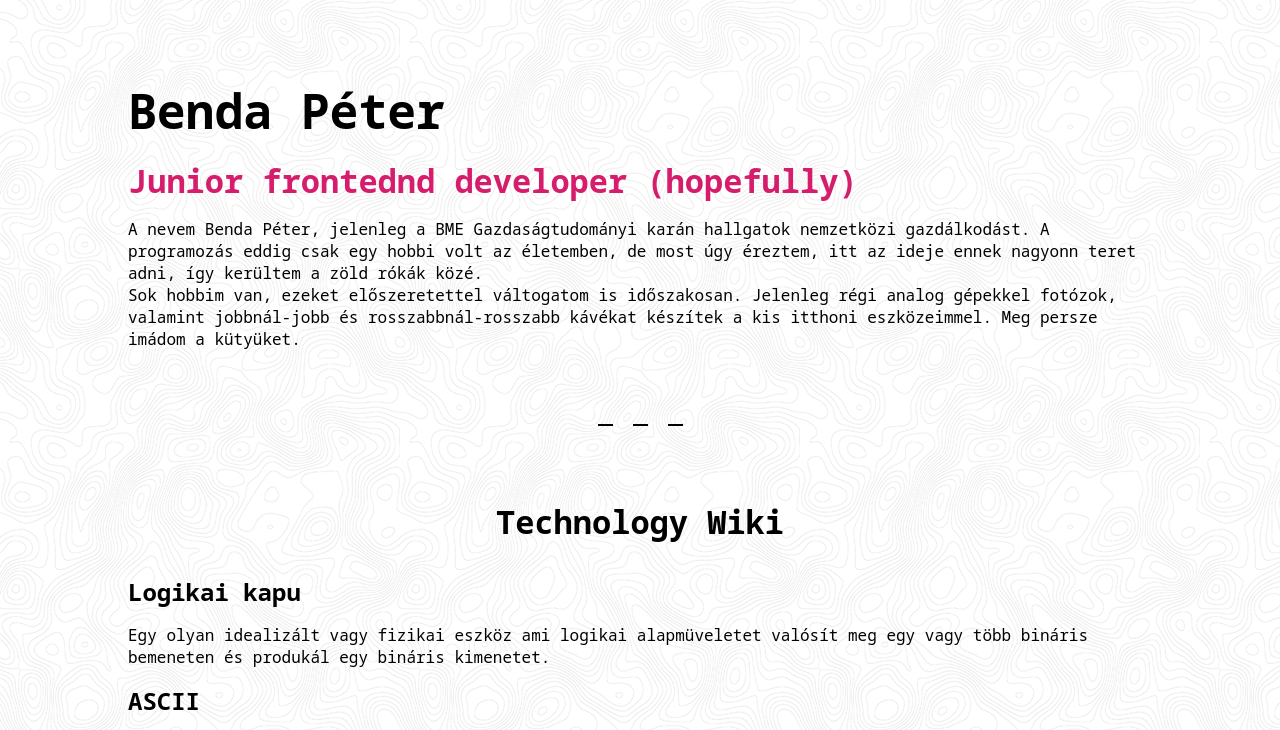
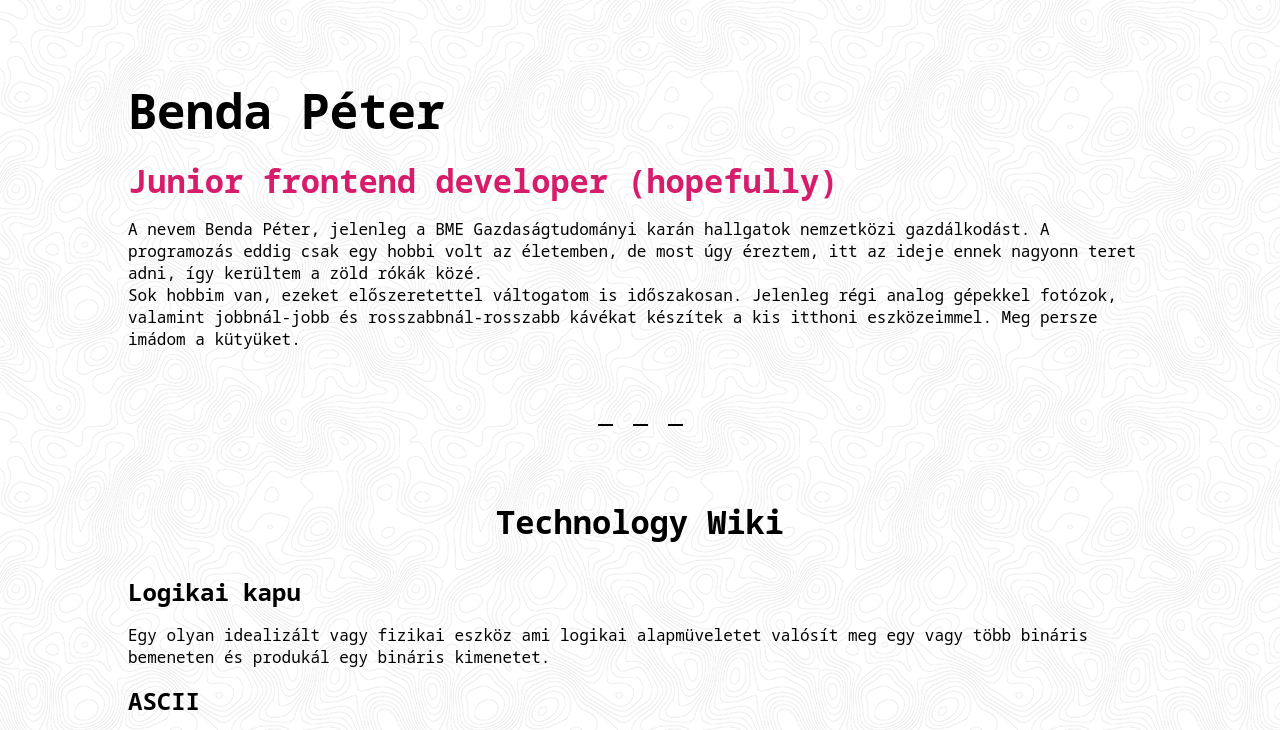
Before and after one commit to Storno00/Storno00.github.io, a plain HTML site: page index.html in a window 1280 px wide. Shown: the part 58-788 px from the top of the page. Drawn offline with Linux system fonts and the light colour scheme.

Commit message:
Helyesiras javitas

```diff
--- a/index.html
+++ b/index.html
@@ -25,7 +25,7 @@
     <div class="main-container">
         <main>
             <h1>Benda Péter</h1>
-            <h2>Junior frontednd developer (hopefully)</h2>
+            <h2>Junior frontend developer (hopefully)</h2>
             <article>
                 <p>A nevem Benda Péter, jelenleg a BME Gazdaságtudományi karán hallgatok nemzetközi gazdálkodást. A programozás eddig csak egy hobbi volt az életemben, de most úgy éreztem, itt az ideje ennek nagyonn teret adni, így kerültem a zöld rókák közé. </p>
                 <p>Sok hobbim van, ezeket előszeretettel váltogatom is időszakosan. Jelenleg régi analog gépekkel fotózok, valamint jobbnál-jobb és rosszabbnál-rosszabb kávékat készítek a kis itthoni eszközeimmel. Meg persze imádom a kütyüket. </p>
```
